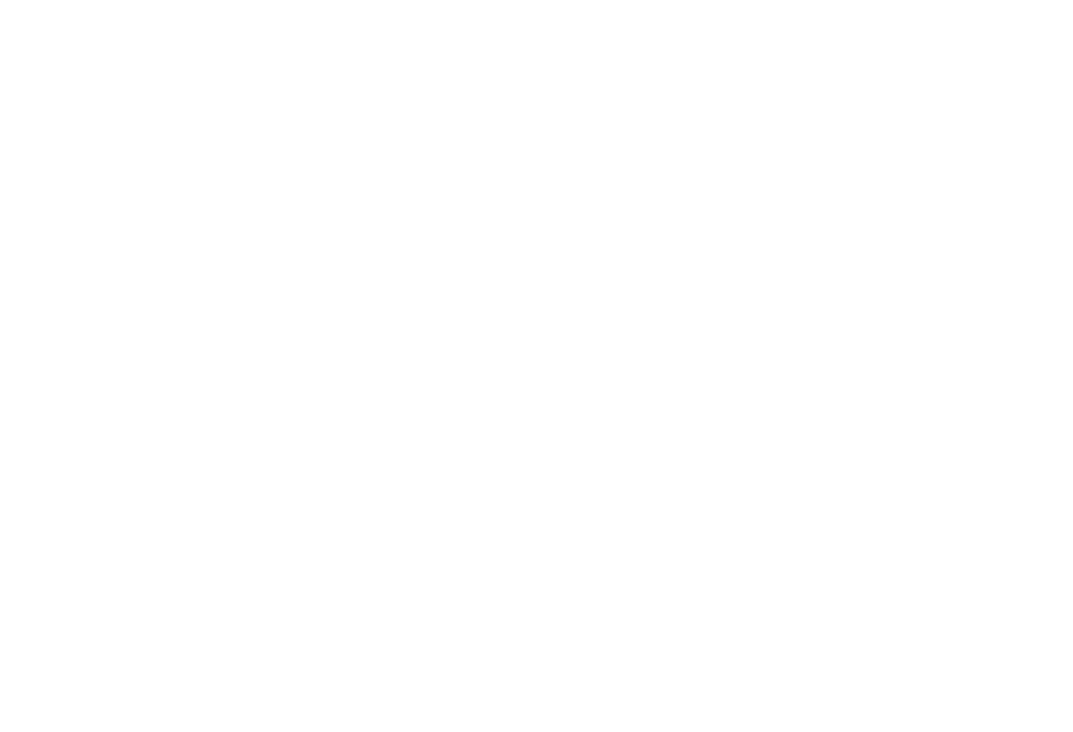
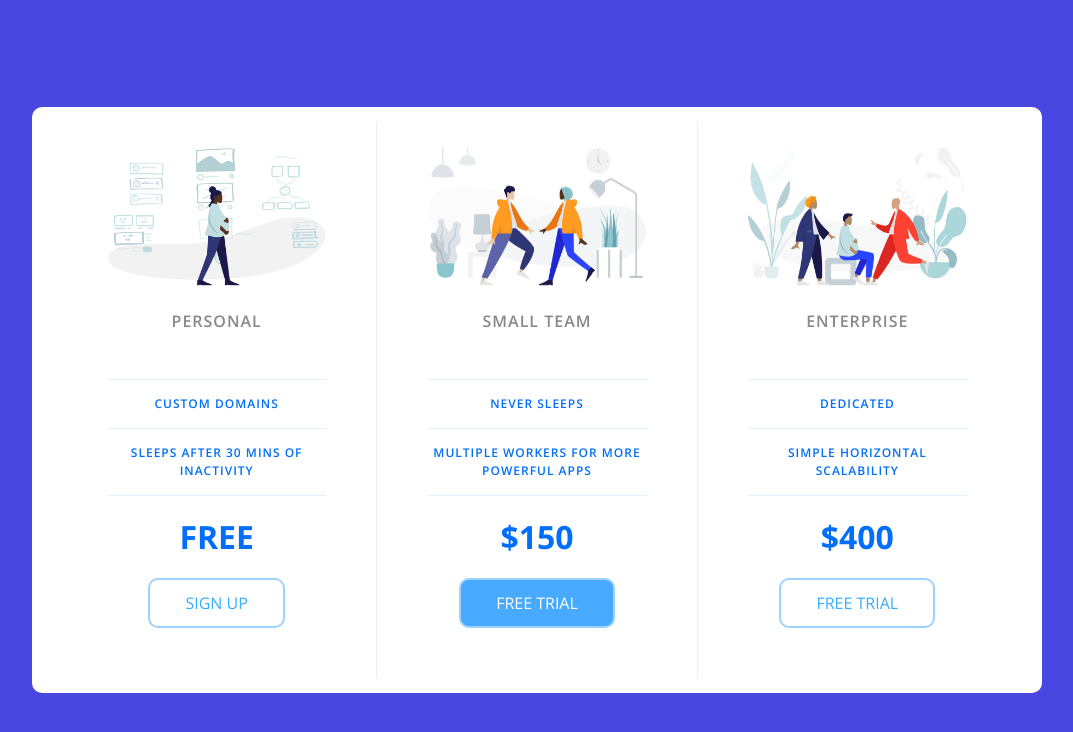
Before and after one commit to akuma-phawx/pricingPanel, a plain HTML site: page index.html in a window 1280 px wide. Shown: the whole page, without its empty margins (103-1176 px from the left). Drawn offline with nearby package versions, Linux system fonts and the light colour scheme.

Commit message:
Final Commit

```diff
--- a/app.css
+++ b/app.css
@@ -0,0 +1,239 @@
+/* http://meyerweb.com/eric/tools/css/reset/
+   v2.0 | 20110126
+   License: none (public domain)
+*/
+
+html,
+body,
+div,
+span,
+applet,
+object,
+iframe,
+h1,
+h2,
+h3,
+h4,
+h5,
+h6,
+p,
+blockquote,
+pre,
+a,
+abbr,
+acronym,
+address,
+big,
+cite,
+code,
+del,
+dfn,
+em,
+img,
+ins,
+kbd,
+q,
+s,
+samp,
+small,
+strike,
+strong,
+sub,
+sup,
+tt,
+var,
+b,
+u,
+i,
+center,
+dl,
+dt,
+dd,
+ol,
+ul,
+li,
+fieldset,
+form,
+label,
+legend,
+table,
+caption,
+tbody,
+tfoot,
+thead,
+tr,
+th,
+td,
+article,
+aside,
+canvas,
+details,
+embed,
+figure,
+figcaption,
+footer,
+header,
+hgroup,
+menu,
+nav,
+output,
+ruby,
+section,
+summary,
+time,
+mark,
+audio,
+video {
+  margin: 0;
+  padding: 0;
+  border: 0;
+  font-size: 100%;
+  font: inherit;
+  vertical-align: baseline;
+}
+/* HTML5 display-role reset for older browsers */
+article,
+aside,
+details,
+figcaption,
+figure,
+footer,
+header,
+hgroup,
+menu,
+nav,
+section {
+  display: block;
+}
+body {
+  line-height: 1;
+}
+ol,
+ul {
+  list-style: none;
+}
+blockquote,
+q {
+  quotes: none;
+}
+blockquote:before,
+blockquote:after,
+q:before,
+q:after {
+  content: "";
+  content: none;
+}
+table {
+  border-collapse: collapse;
+  border-spacing: 0;
+}
+
+/* Css Reset Ends */
+html {
+  box-sizing: border-box;
+  font-family: "Open Sans", sans-serif;
+}
+body {
+  background-color: #4848e0;
+  min-height: 100vh;
+  display: flex;
+  justify-content: center;
+  align-items: center;
+}
+
+.panel {
+  border-radius: 10px;
+  padding: 15px 25px;
+  width: 100%;
+  max-width: 960px;
+  background-color: white;
+  display: flex;
+  flex-direction: column;
+  text-align: center;
+  text-transform: uppercase;
+}
+
+.pricing-plan {
+  border-bottom: 1px solid #e1f1ff;
+}
+
+.pricing-plan:last-child {
+  border-bottom: none;
+}
+
+.pricing-img {
+  margin-bottom: 25px;
+  max-width: 100%;
+}
+
+.pricing-header {
+  color: #888;
+  font-weight: 600;
+  letter-spacing: 1px;
+}
+
+.pricing-features {
+  color: #016ff9;
+  margin: 50px 0 25px;
+}
+
+.pricing-features-item {
+  font-weight: 600;
+  letter-spacing: 1px;
+  font-size: 12px;
+  line-height: 1.5;
+  padding: 15px 0;
+  border-top: 1px solid #e1f1ff;
+}
+
+.pricing-features-item:last-child {
+  border-bottom: 1px solid #e1f1ff;
+}
+
+.pricing-price {
+  color: #016ff9;
+  display: block;
+  font-size: 32px;
+  font-weight: 700;
+}
+
+.pricing-button {
+  border: 2px solid #9dd1ff;
+  border-radius: 10px;
+  color: #34aefe;
+  display: inline-block;
+  padding: 15px 35px;
+  text-decoration: none;
+  margin: 25px 0;
+  transition: background-color 200ms ease-in-out;
+}
+
+.pricing-button:hover,
+.pricing-button:focus {
+  background-color: #e1f1ff;
+}
+
+.pricing-button.is-featured {
+  background-color: #48aaff;
+  color: white;
+  transition: background-color 200ms ease-in-out;
+}
+
+.pricing-button.is-featured:hover,
+.pricing-button.is-featured:focus {
+  background-color: #269aff;
+}
+
+@media (min-width: 800px) {
+  .panel {
+    flex-direction: row;
+  }
+  .pricing-plan {
+    border-bottom: none;
+    border-right: 1px solid #e1f1ff;
+    padding: 25px 50px;
+  }
+  .pricing-plan:last-child {
+    border-right: none;
+  }
+}
--- a/index.html
+++ b/index.html
@@ -3,8 +3,52 @@
   <head>
     <meta charset="UTF-8" />
     <meta name="viewport" content="width=device-width, initial-scale=1.0" />
-    <title>Pricing Panel</title>
+    <title>Price Tiers</title>
+    <link
+      rel="stylesheet"
+      href="https://fonts.googleapis.com/css?family=Open+Sans:400,600,700"
+    />
     <link rel="stylesheet" href="app.css" />
   </head>
-  <body></body>
+
+  <body>
+    <div class="panel pricing-table">
+      <div class="pricing-plan">
+        <img src="icons/icon1.png" alt="" class="pricing-img" />
+        <h2 class="pricing-header">Personal</h2>
+        <ul class="pricing-features">
+          <li class="pricing-features-item">Custom domains</li>
+          <li class="pricing-features-item">
+            Sleeps after 30 mins of inactivity
+          </li>
+        </ul>
+        <span class="pricing-price">Free</span>
+        <a href="#/" class="pricing-button">Sign up</a>
+      </div>
+
+      <div class="pricing-plan">
+        <img src="icons/icon2.png" alt="" class="pricing-img" />
+        <h2 class="pricing-header">Small team</h2>
+        <ul class="pricing-features">
+          <li class="pricing-features-item">Never sleeps</li>
+          <li class="pricing-features-item">
+            Multiple workers for more powerful apps
+          </li>
+        </ul>
+        <span class="pricing-price">$150</span>
+        <a href="#/" class="pricing-button is-featured">Free trial</a>
+      </div>
+
+      <div class="pricing-plan">
+        <img src="icons/icon3.png" alt="" class="pricing-img" />
+        <h2 class="pricing-header">Enterprise</h2>
+        <ul class="pricing-features">
+          <li class="pricing-features-item">Dedicated</li>
+          <li class="pricing-features-item">Simple horizontal scalability</li>
+        </ul>
+        <span class="pricing-price">$400</span>
+        <a href="#/" class="pricing-button">Free trial</a>
+      </div>
+    </div>
+  </body>
 </html>
```
Also changed, not shown: icons/icon1.png (added), icons/icon2.png (added), icons/icon3.png (added).
